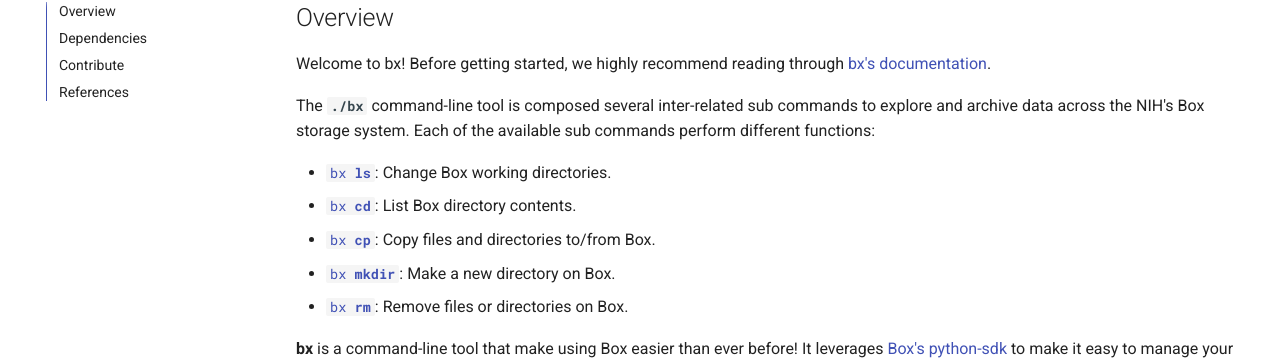
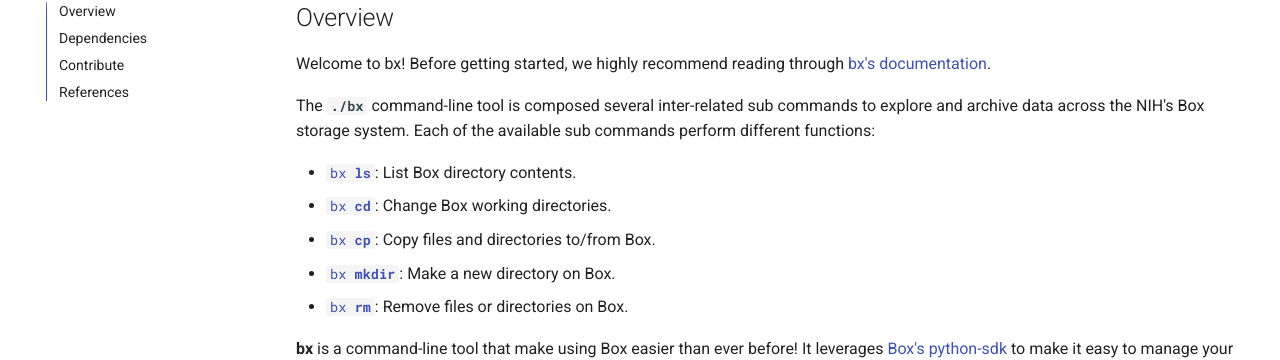
Before and after one commit to OpenOmics/nih-box, an MkDocs documentation site: the page built from docs/index.md, in a window 1280 px wide and 900 px high, scrolled down 401 px. Shown: the part 97-457 px from the top of the window. Built offline with MkDocs 1.6.1 and Material for MkDocs 9.7.7, drawn with Linux system fonts in a browser that asks for light colours; comment, search, counter and statistics services are not loaded; the version menu is left out.

Commit message:
Updating sub command descriptions

```diff
--- a/docs/index.md
+++ b/docs/index.md
@@ -16,8 +16,8 @@
 
 The **`./bx`** command-line tool is composed several inter-related sub commands to explore and archive data across the NIH's Box storage system. Each of the available sub commands perform different functions:
 
- * [<code>bx <b>ls</b></code>](usage/ls.md): Change Box working directories.
- * [<code>bx <b>cd</b></code>](usage/cd.md): List Box directory contents.
+ * [<code>bx <b>ls</b></code>](usage/ls.md): List Box directory contents.
+ * [<code>bx <b>cd</b></code>](usage/cd.md): Change Box working directories.
  * [<code>bx <b>cp</b></code>](usage/cp.md): Copy files and directories to/from Box.
  * [<code>bx <b>mkdir</b></code>](usage/mkdir.md): Make a new directory on Box.
  * [<code>bx <b>rm</b></code>](usage/rm.md): Remove files or directories on Box.
```
Also changed, not shown: README.md (+2 -2 lines).
